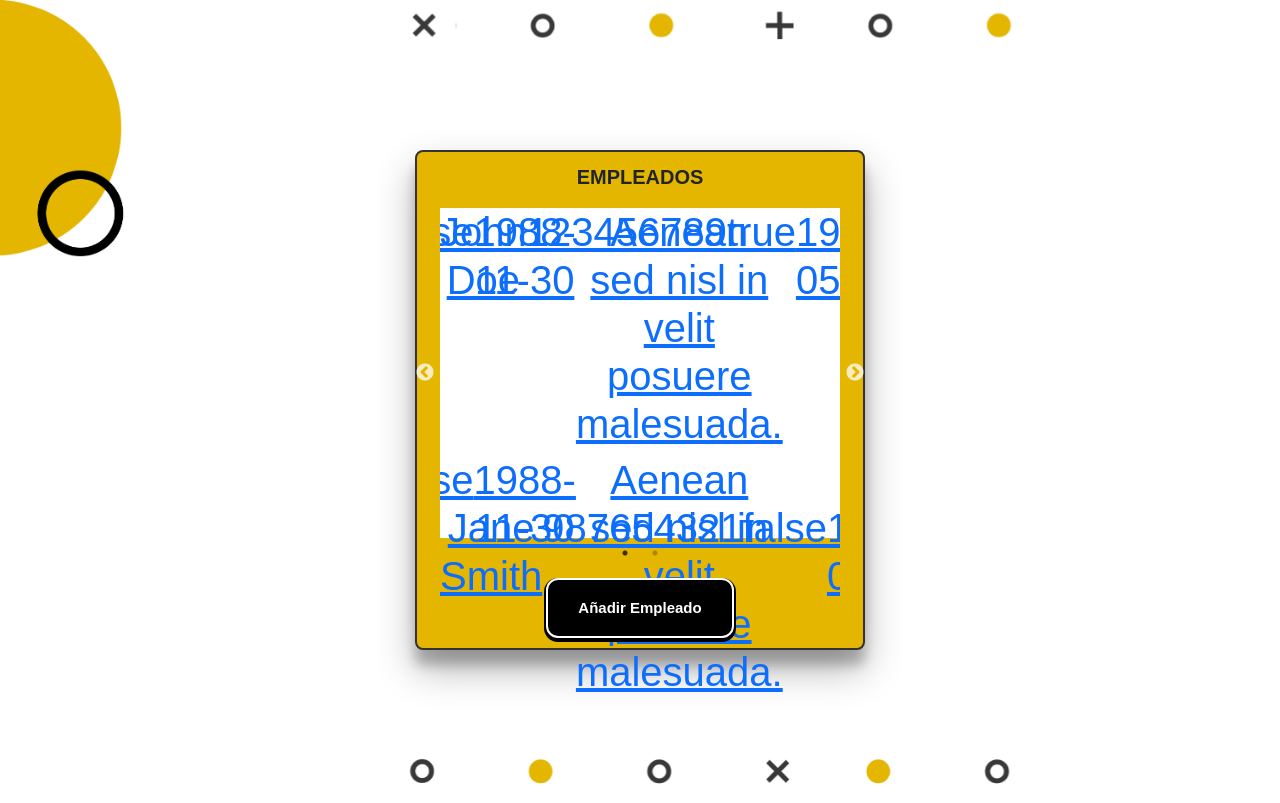
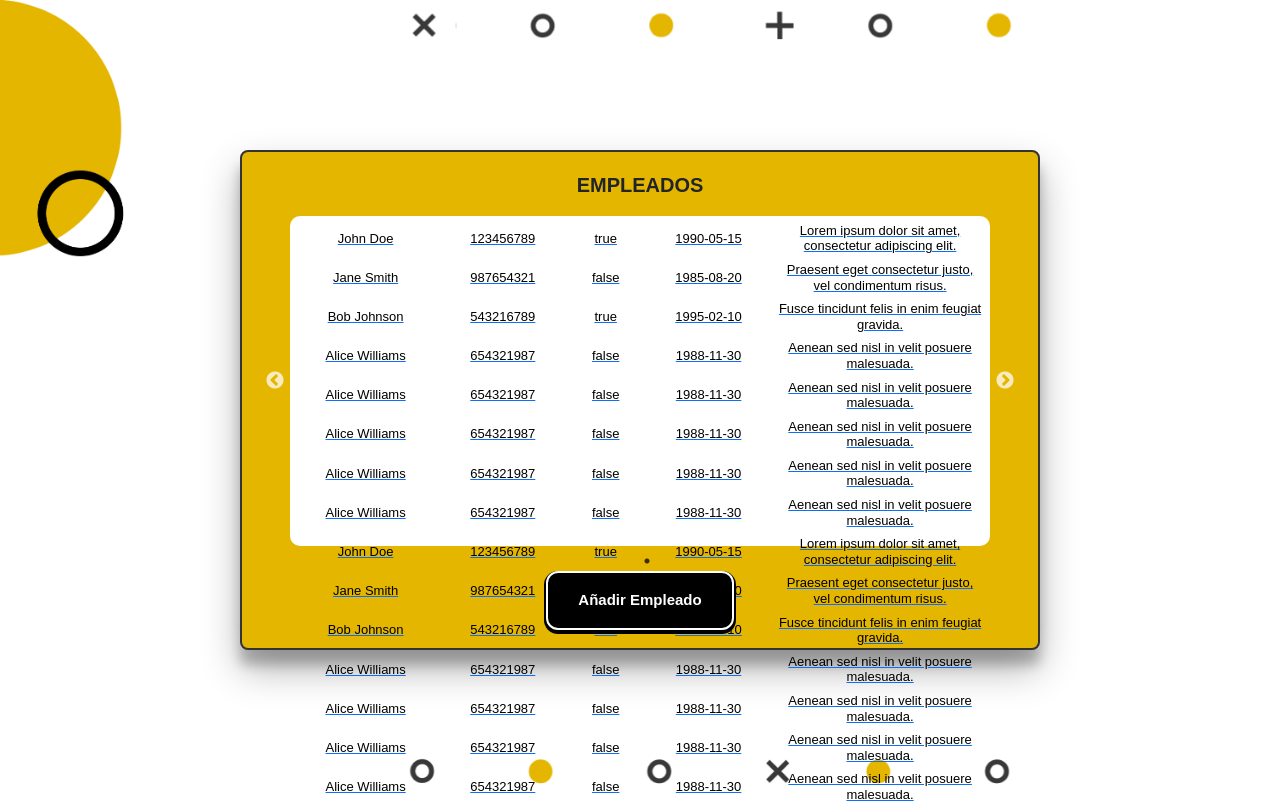
Before and after one commit to leonstefano03/gotam-front, a React (Create React App) app: page /employees in a window 1280 px wide. Shown: the top 803 px of the page. Built offline with nearby package versions, Linux system fonts and the light colour scheme.

Commit message:
bug-fix:page-employees

```diff
--- a/src/components/Employess.jsx
+++ b/src/components/Employess.jsx
@@ -72,7 +72,7 @@ function Employees() {
     infinite: true,
     speed: 500,
     slidesToShow: 1, // Mostrar 4 clientes al mismo tiempo
-    rows: 6,
+    rows: 8,
     slidesPerRow: 1,
     arrows: true,
   };
@@ -93,18 +93,19 @@ function Employees() {
 
           <Slider {...settings} className="slider">
           {fakeData.map((elem, id) => (
-            <Link>
+            <Link >
             <div
                 className="con-info"
                 onClick={() => {
                   handleClick(id);
                 }}
               >
-                <h1>{elem.full_name}</h1>
-                <h1>{elem.dni}</h1>
-                <h1>{elem.developer.toString()}</h1>
-                <h1>{elem.birthday}</h1>
-                <h1>{elem.additional_information}</h1>
+
+            <div className="div1">    <h1>{elem.full_name}</h1></div>
+            <div className="div2">    <h1>{elem.dni}</h1></div>
+            <div className="div3">   <h1>{elem.developer.toString()}</h1></div>
+            <div className="div4">   <h1>{elem.birthday}</h1></div>
+            <div className="div5">   <h1>{elem.additional_information}</h1></div>
               </div>
             </Link>
           ))}
--- a/src/style/Employess.css
+++ b/src/style/Employess.css
@@ -4,7 +4,7 @@
   justify-content: center;
   align-items: center;
   height: 500px;
-  width: 450px;
+  width: 800px;
   padding: 20px;
   border: 2px solid #333;
   border-radius: 8px;
@@ -35,7 +35,7 @@
 }
 
 .btn-emp {
-  margin-top: 40px;
+  margin-top: 25px;
   padding: 1.1em 2em;
   background: none;
   border: 2px solid #fff;
@@ -76,12 +76,38 @@
 .btn-emp:active {
   transform: scale(0.9);
 }
-.con-info{
-  font-size: 7px;
-  display: flex;
+.con-info {
+  display: flex;text-decoration: none;
+  text-align: center;
+  justify-content: center;
+  align-items: center;
 }
+.con-info h1{
+  height: 100%;
+  font-size: 13px;
+
+  color: #000;
+}
+.div1{
+  width: 20%;
+}
+.div2{
+  width: 20%;
+}
+.div3{
+  width: 10%;
+}
+.div4{
+  width: 20%;
+}
+.div5{
+  width: 30%;
+}
+
 .slider{
   background-color: #ffffff;
   height: 330px;
-  width: 400px;
+  width: 700px;
+  border-radius: 10px;
+  padding: 1%;
 }
```
